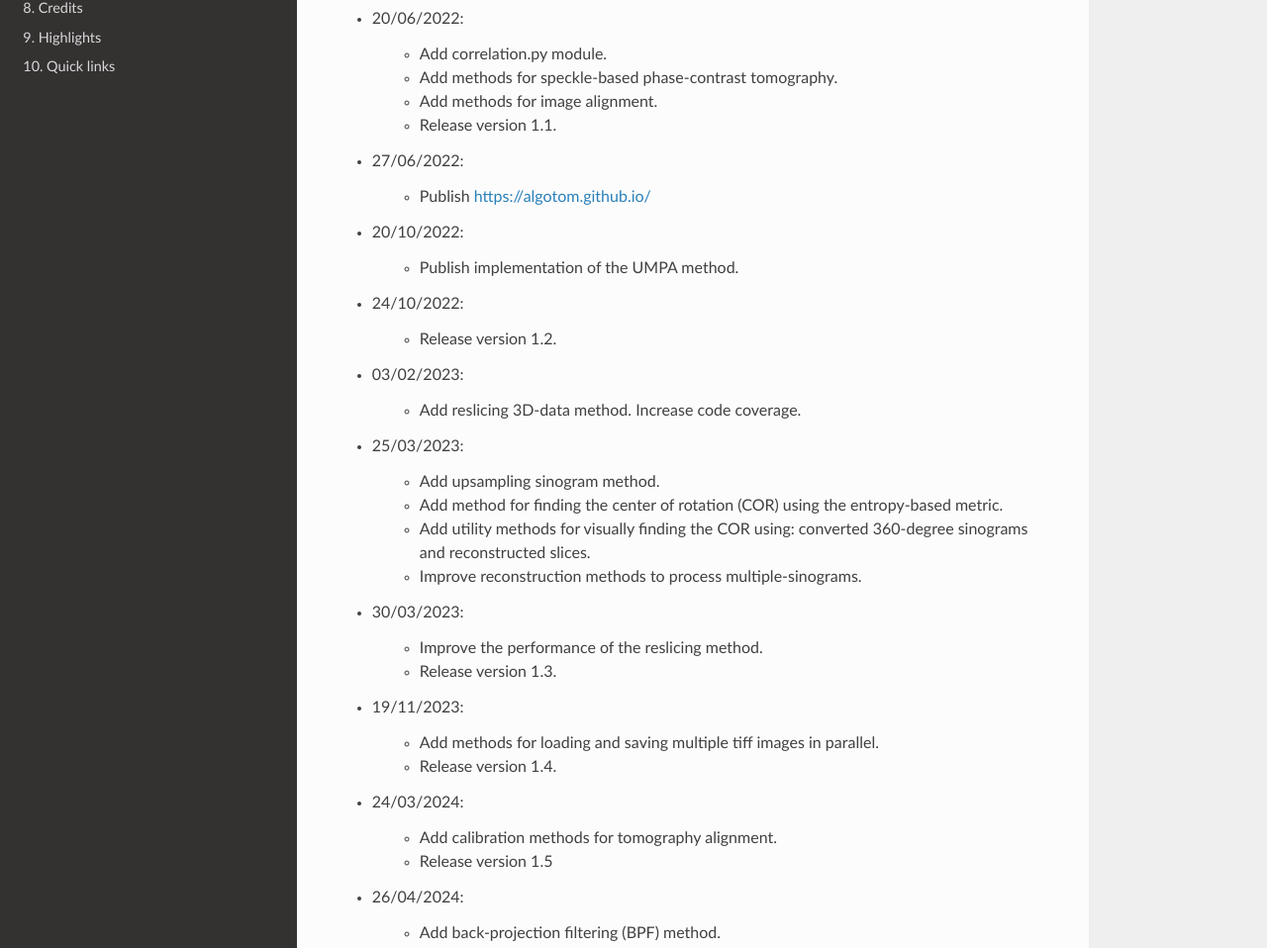
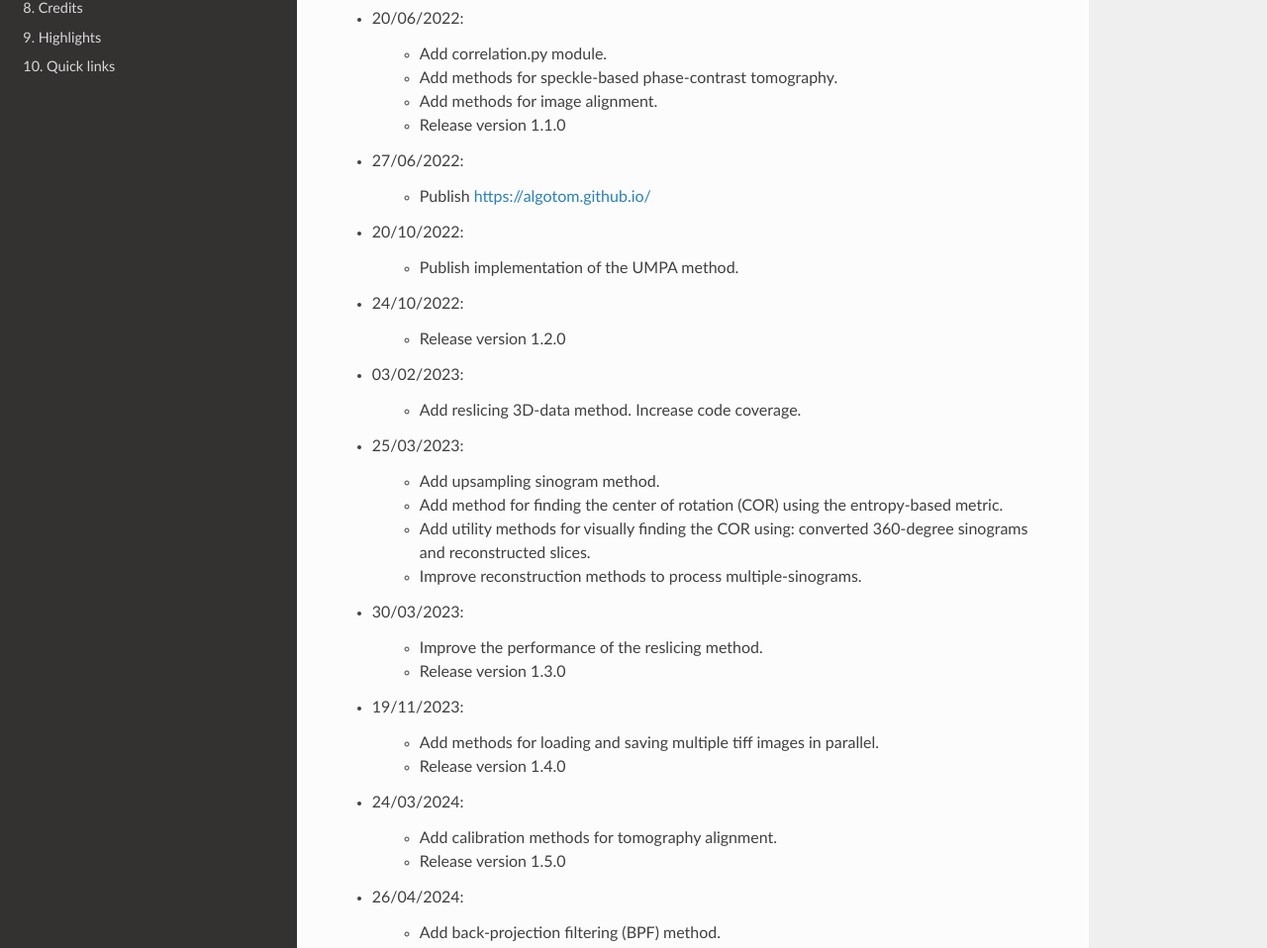
Before and after one commit to algotom/algotom, a Sphinx documentation site: the page built from docs/source/toc/section6.rst, in a window 1280 px wide and 1400 px high. Shown: the part 321-1279 px from the top of the window at 99% size. Built offline with Sphinx 7.4.7 and the Read the Docs theme 2.0.0, drawn with Linux system fonts in a browser that asks for light colours; some of the changed text lies outside the part shown.

Commit message:
Release version 1.6.0

```diff
--- a/docs/source/toc/section6.rst
+++ b/docs/source/toc/section6.rst
@@ -15,7 +15,7 @@
 	+ Add correlation.py module.
 	+ Add methods for speckle-based phase-contrast tomography.
 	+ Add methods for image alignment.
-	+ Release version 1.1.
+	+ Release version 1.1.0
 
 - 27/06/2022:
 
@@ -27,7 +27,7 @@
 
 - 24/10/2022:
 
-    + Release version 1.2.
+    + Release version 1.2.0
 
 - 03/02/2023:
 
@@ -43,17 +43,17 @@
 - 30/03/2023:
 
     + Improve the performance of the reslicing method.
-    + Release version 1.3.
+    + Release version 1.3.0
 
 - 19/11/2023:
 
     + Add methods for loading and saving multiple tiff images in parallel.
-    + Release version 1.4.
+    + Release version 1.4.0
 
 - 24/03/2024:
 
     + Add calibration methods for tomography alignment.
-    + Release version 1.5
+    + Release version 1.5.0
 
 - 26/04/2024:
 
@@ -70,3 +70,4 @@
     + Add technical note on implementations of direct vertical-slice reconstruction for tomography.
     + Enable parallel computing for image-stitching-related methods in calculation.py module
     + Add "sharpness" metric to "find_center_based_slice_metric" method.
+    + Release version 1.6.0
```
